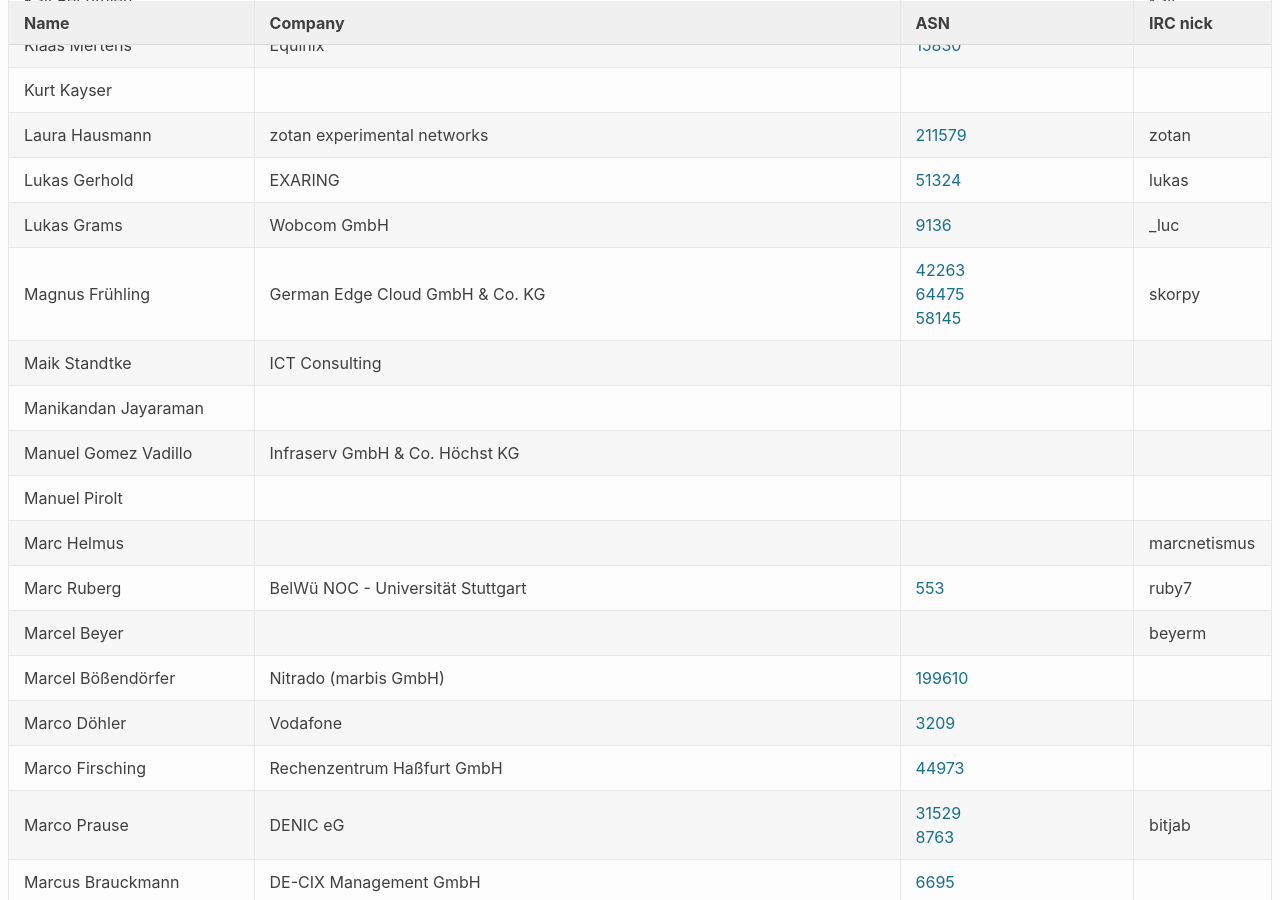
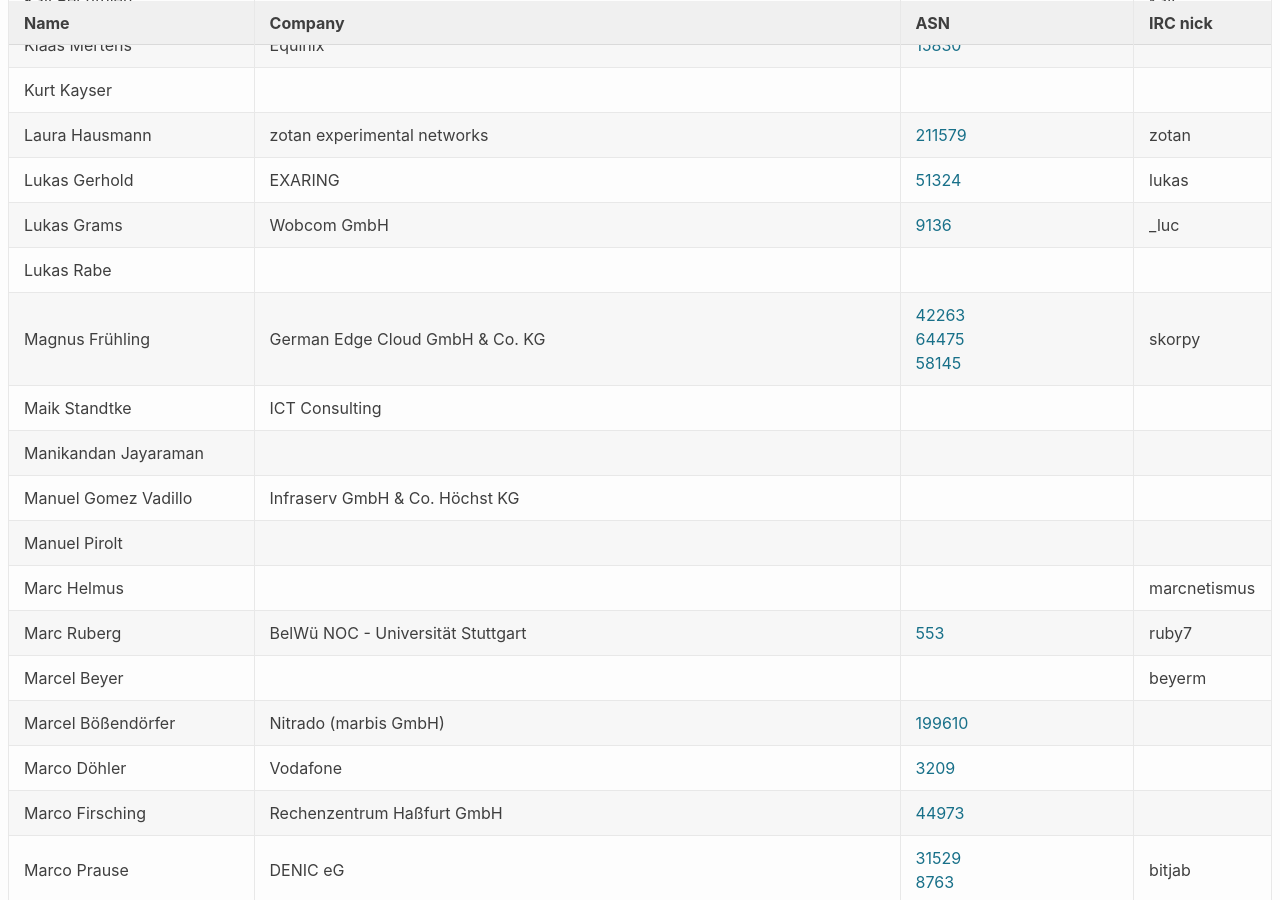
Before and after one commit to denog/pretix-attendeelist, a Jekyll site: the page built from denog13/index.markdown, in a window 1280 px wide and 900 px high, scrolled down 3412 px. Built offline with Jekyll 4.4.1, drawn with Linux system fonts in a browser that asks for light colours.

Commit message:
Latest data: Thu Sep 30 09:36:24 UTC 2021

```diff
--- a/_data/attendees_denog13.json
+++ b/_data/attendees_denog13.json
@@ -466,6 +466,12 @@
     "company": "Wobcom GmbH",
     "irc": "_luc",
     "asn": "9136"
+  },
+  {
+    "name": "Lukas Rabe",
+    "company": null,
+    "irc": null,
+    "asn": null
   },
   {
     "name": "Magnus Frühling",
```
